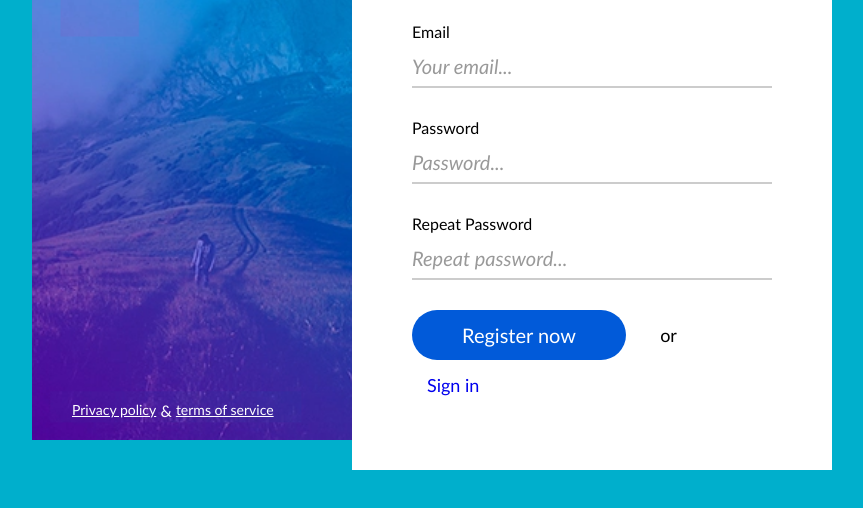
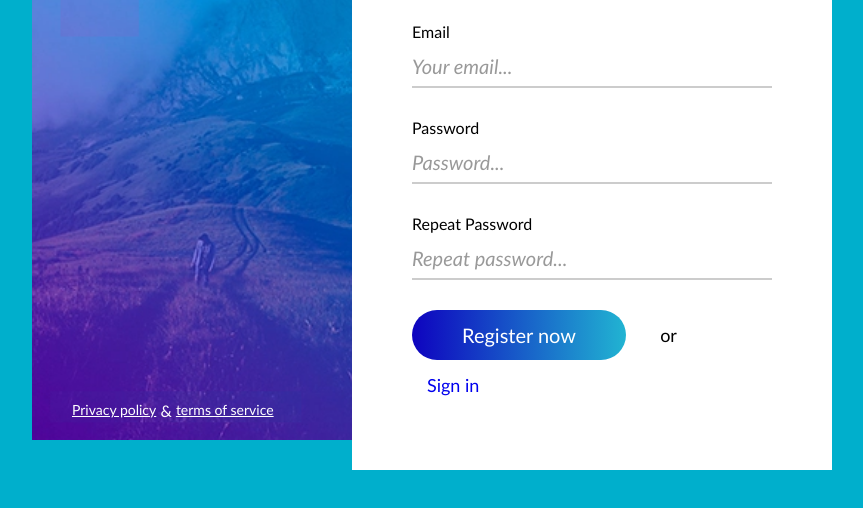
Before and after one commit to romimb/5-sign-up, a website: page index.html in a window 1280 px wide. Shown: the part 232-740 px from the top of the page, without its empty margins (208-1071 px from the left). Drawn offline with Linux system fonts and the light colour scheme.

Commit message:
button gradient

```diff
--- a/css/button.css
+++ b/css/button.css
@@ -1,10 +1,13 @@
+/* https://cssgradient.io/ */
+
 .btn {
     display: inline-block;
     width: auto;
     padding: 15px;
     padding-left: 50px;
     padding-right: 50px;
-    background-color: #015ad9;
+    background: rgb(14,3,191);
+    background: linear-gradient(90deg, rgba(14,3,191,1) 0%, rgba(33,180,210,1) 100%);
     color: #fff;
     font-size: 20px;
     line-height: 20px;
```
